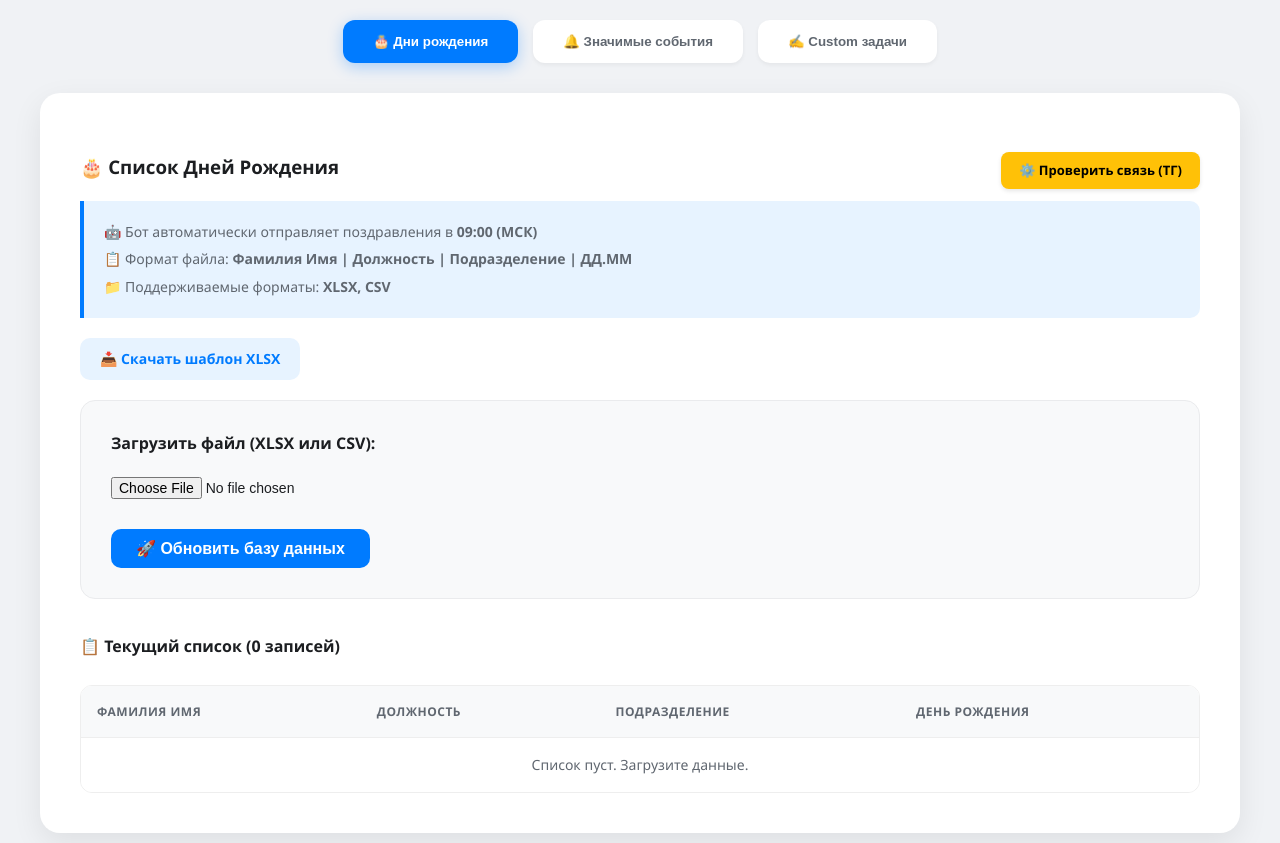
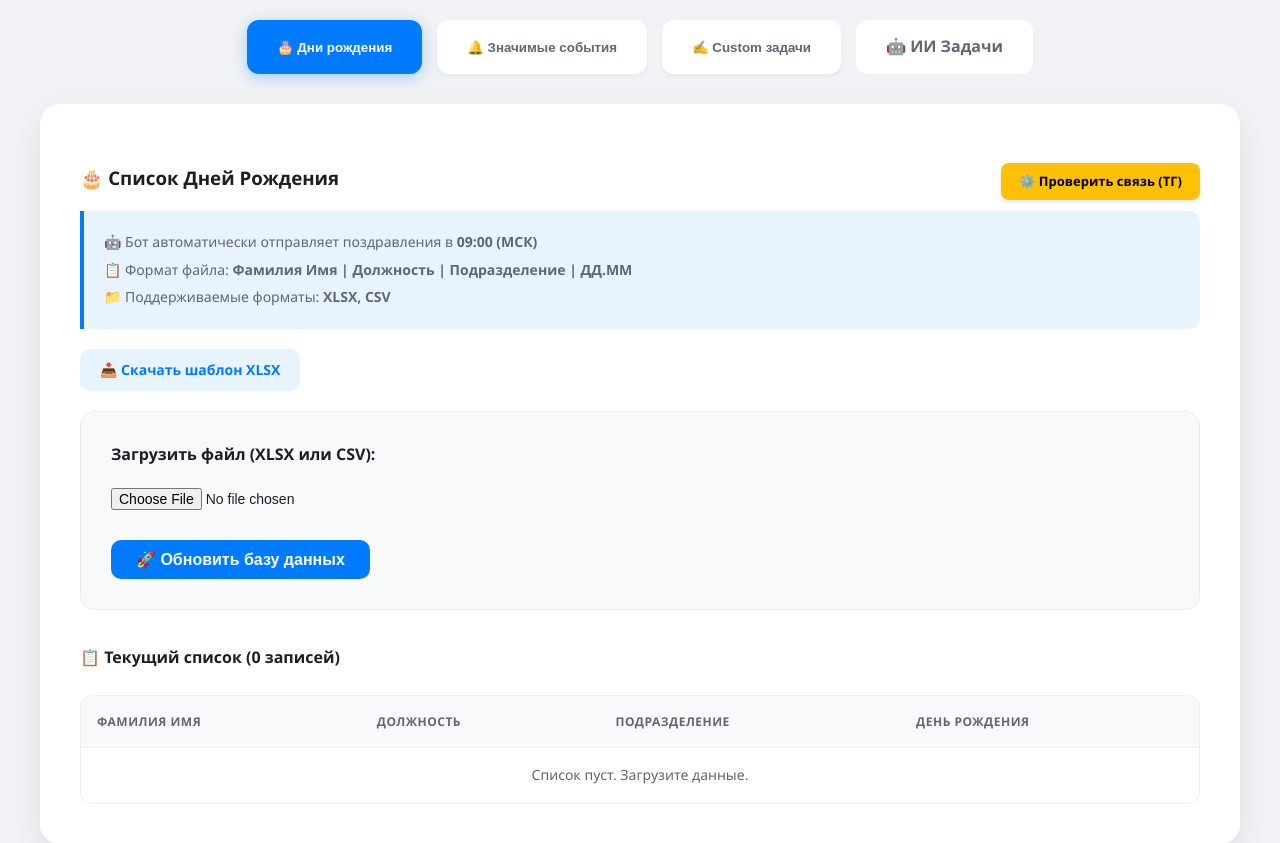
Before and after one commit to ankoriru/reminder, a Flask app: page / in a window 1280 px wide. Shown: the part 58-901 px from the top of the page. Run offline with Flask 3, Linux system fonts and the light colour scheme; the visitor is signed in with stand-in values (Sample User, id 1); data that the repository does not hold is empty.

Commit message:
Update index.html

```diff
--- a/templates/index.html
+++ b/templates/index.html
@@ -28,7 +28,7 @@
 
         h2 { text-align: center; margin-bottom: 35px; font-weight: 700; color: var(--text-main); }
 
-        /* Шапка с выходом*/
+        /* Шапка с выходом */
         .header {
             display: flex;
             justify-content: space-between;
@@ -201,6 +201,7 @@
         <button onclick="showTab('dr')" id="btn-dr" class="active">🎂 Дни рождения</button>
         <button onclick="showTab('zs')" id="btn-zs">🔔 Значимые события</button>
         <button onclick="showTab('custom')" id="btn-custom">✍️ Custom задачи</button>
+        <a href="/ai_tasks" style="padding: 14px 30px; text-decoration: none; background: var(--white); border-radius: 12px; font-weight: 600; color: var(--text-muted);">🤖 ИИ Задачи</a>
     </div>
 
     <div class="content">
```
